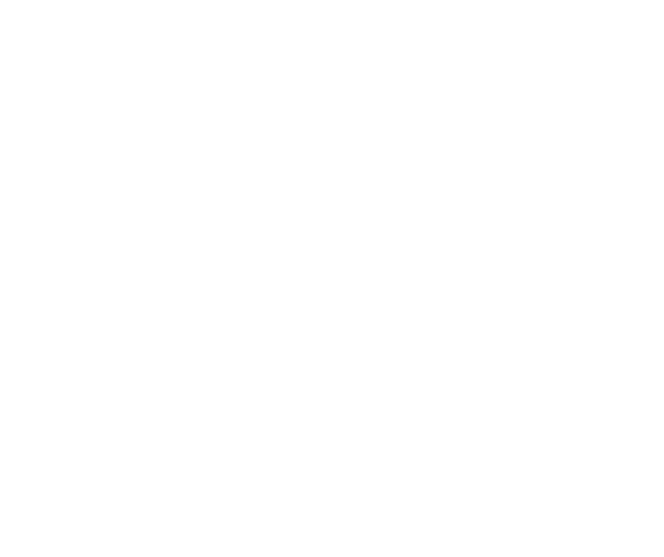
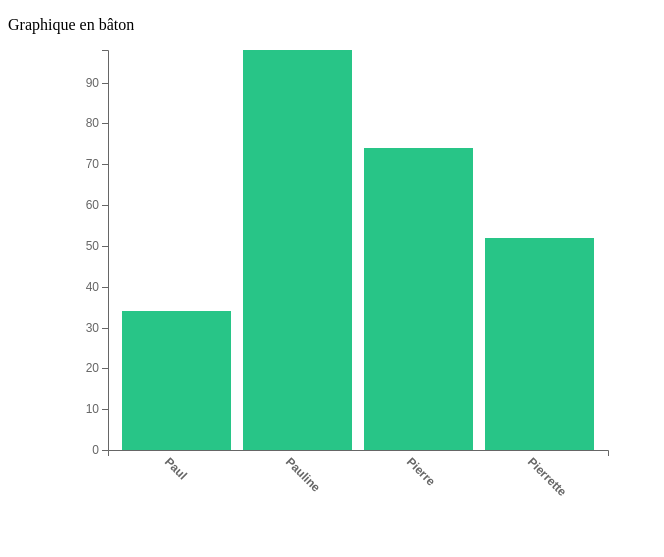
Before and after one commit to idris-maps/heig-datavis-2019, a website: page 20190301-manipulation-dom/exercice_d3/Skyggen.html in a window 1280 px wide. Shown: the whole page, without its empty margins (0-664 px from the left). Drawn offline with nearby package versions, Linux system fonts and the light colour scheme.

Commit message:
Update Skyggen.html
do exercice d3

```diff
--- a/20190301-manipulation-dom/exercice_d3/Skyggen.html
+++ b/20190301-manipulation-dom/exercice_d3/Skyggen.html
@@ -1,21 +1,108 @@
 <!DOCTYPE html>
 <html>
-  <head>
-    <meta charset="utf-8" />
-  </head>
-  <body>
+<head>
+    <meta charset="utf-8"/>
+    <style>
+        .bar{
+            fill: #28C587;
+        }
+        /* Lighten the axis lines */
+        #x-axis path,#y-axis line, #y-axis path{
+            stroke: #666;
+        }
+        /* Remove the tick marks on the x-axis */
+        #x-axis .tick line{
+            visibility: hidden;
+        }
+        text{
+            fill: #666;
+            font-size: 12px;
+        }
+        #x-axis text {
+            font-weight: 600;
+        }
+    </style>
+</head>
+<body>
 
+<p>Graphique en bâton</p>
 <svg id="graph"></svg>
 
 <script src="https://d3js.org/d3.v5.min.js"></script>
 <script>
-  const DATA = [
-    { nom: 'Paul', note: 34 },
-    { nom: 'Pauline', note: 98 },
-    { nom: 'Pierre', note: 74 },
-    { nom: 'Pierrette', note: 52 },
-  ]
-  const graph = d3.select('#graph')
+    // Create data
+    const DATA = [
+        {nom: 'Paul', note: 34},
+        {nom: 'Pauline', note: 98},
+        {nom: 'Pierre', note: 74},
+        {nom: 'Pierrette', note: 52},
+    ];
+    // Set the dimensions of our chart to be displayed
+    var barsWidth = 500,
+        barsHeight = 400,
+        axisMargin = 100;
+    var chartHeight = barsHeight+axisMargin,
+        chartWidth = barsWidth+axisMargin;
+    // Select the chart element on the page so we can reference it in code
+    // Also set the width and height attributes of the chart SVG
+    var chart = d3.select('#graph')
+        .attr('width', chartWidth+100)
+        .attr('height', chartHeight);
+    // Create a linear scale for our y-axis to map datapoint values to pixel heights of bars
+    var yScale = d3.scaleLinear()
+        .domain([0,d3.max(DATA, function(d){
+            // return the value property of each datapoint so the max function can compare
+            return d.note;
+        })])
+        .rangeRound([barsHeight, 0]);
+    // Create a scale that returns the bands each bar should be in along the x-axis
+    let xScale = d3.scaleBand()
+        .domain(
+            DATA.map(
+                function(d){
+                    // For each datapoint in our data array
+                    // Return the name property into our new domain array
+                    return d.nom;
+                }
+            )
+        )
+        .rangeRound([0,barsWidth])
+        .padding(0.1);
+    // Create an SVG group that we will add the individual bar elements of our chart to
+    var bars = chart.append('g')
+        .attr('id', "bars-container");
+    // Bind the data to our .bars svg elements
+    // Create a rectangle for each data point and set position and dimensions using scales
+    bars.selectAll('.bar')
+        .data(DATA)
+        .enter().append("rect")
+        .attr('class', "bar")
+        .attr('x', function(d){
+            return xScale(d.nom);
+        })
+        .attr('y', function(d){
+            return yScale(d.note);
+        })
+        .attr('width', xScale.bandwidth())
+        .attr('height', function(d){return barsHeight-yScale(d.note);});
+    // Move the bars so that there is space on the left for the y-axis
+    bars.attr('transform', 'translate('+axisMargin+',0)');
+    // Create a new SVG group for the y-axis elements
+    // Generate the y-axis with 10 ticks and move into position
+    yAxis = chart.append('g')
+        .attr('id','y-axis')
+        .call(d3.axisLeft(yScale).ticks(10))
+        .attr('transform', 'translate('+axisMargin+',0)');
+    // Create another group for the x-axis elements
+    // Generate the x-axis using the our x scale and move into positon
+    // Select the text elements and rotate by 45 degrees
+    xAxis = chart.append('g')
+        .attr('id', 'x-axis')
+        .call(d3.axisBottom(xScale))
+        .attr('transform', 'translate('+axisMargin+','+barsHeight+')')
+        .selectAll("text")
+        .style("text-anchor",'start')
+        .attr('transform', 'rotate(45)');
 </script>
-  </body>
+</body>
 </html>
```
